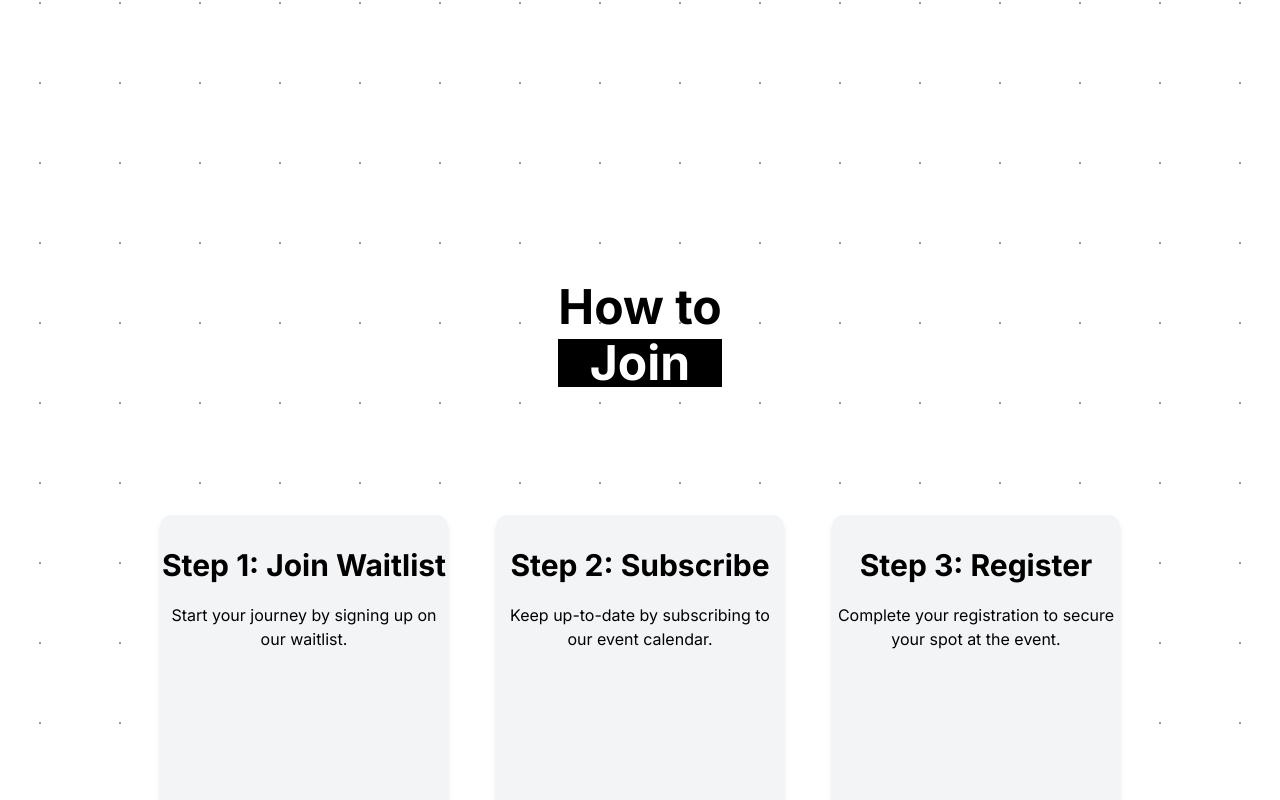
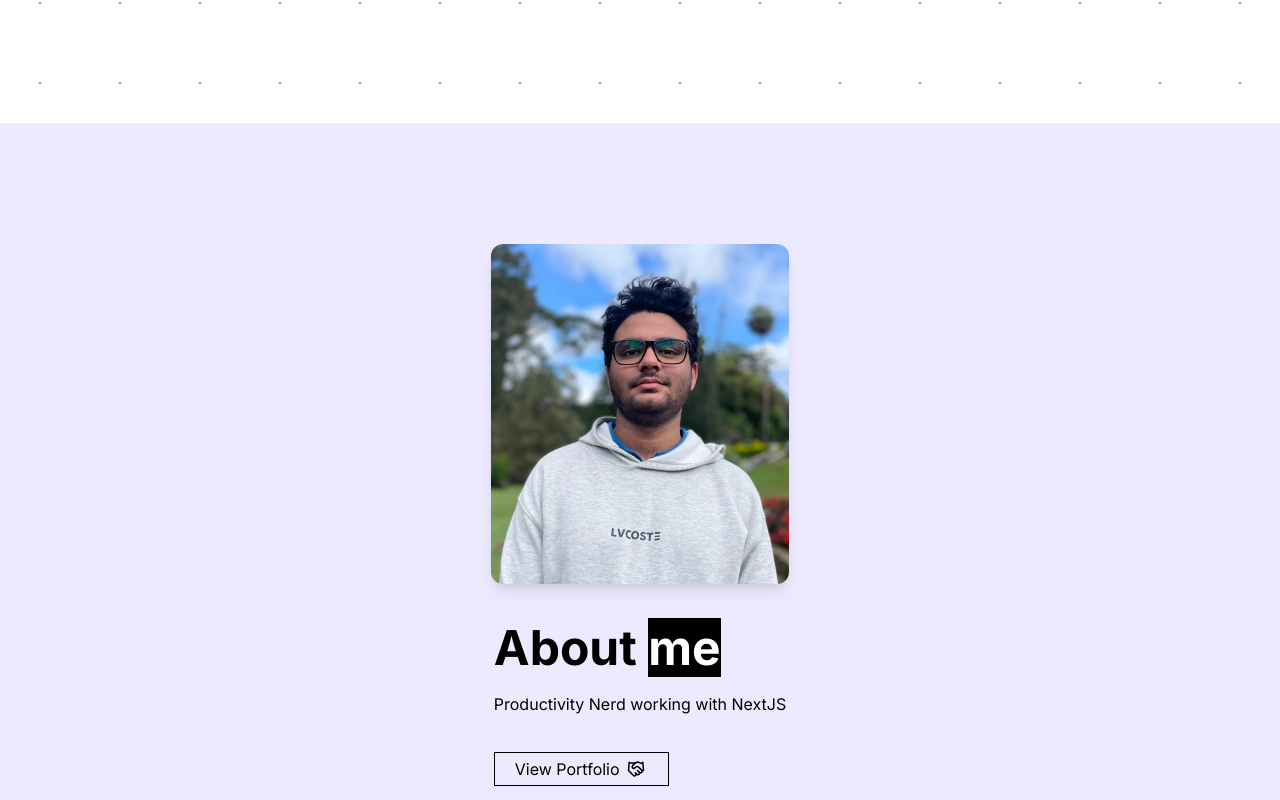
Before and after one commit to Kavirubc/thedailygrind-landing, a Next.js app: page / in a window 1280 px wide. Shown: the part 1477-2277 px from the top of the page. Built offline with nearby package versions, Linux system fonts and the light colour scheme.

Commit message:
final push before new sections

```diff
--- a/src/app/page.tsx
+++ b/src/app/page.tsx
@@ -22,7 +22,7 @@ export default function Home() {
         {/* <Herosecnew /> */}
         <Herosec />
         <About />
-        <Steps />
+        {/* <Steps /> */}
         <Aboutme />
         <Footer />
       </body>
```
